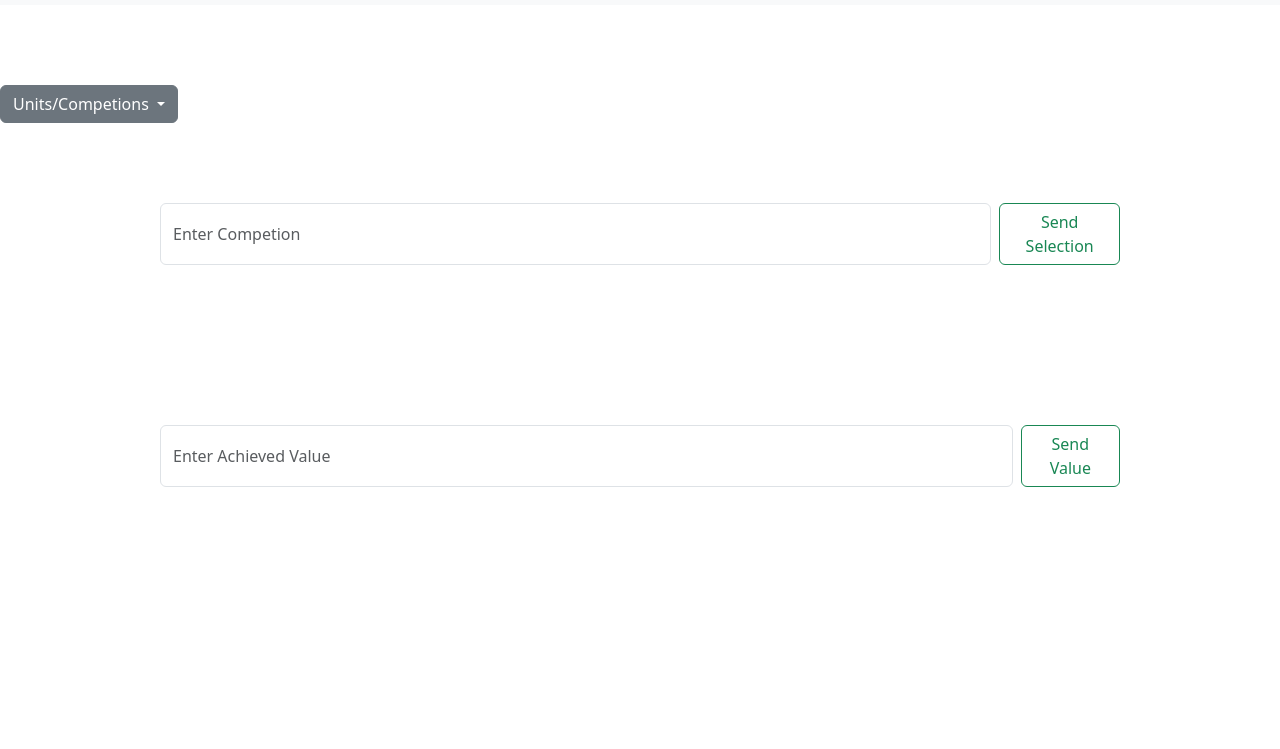
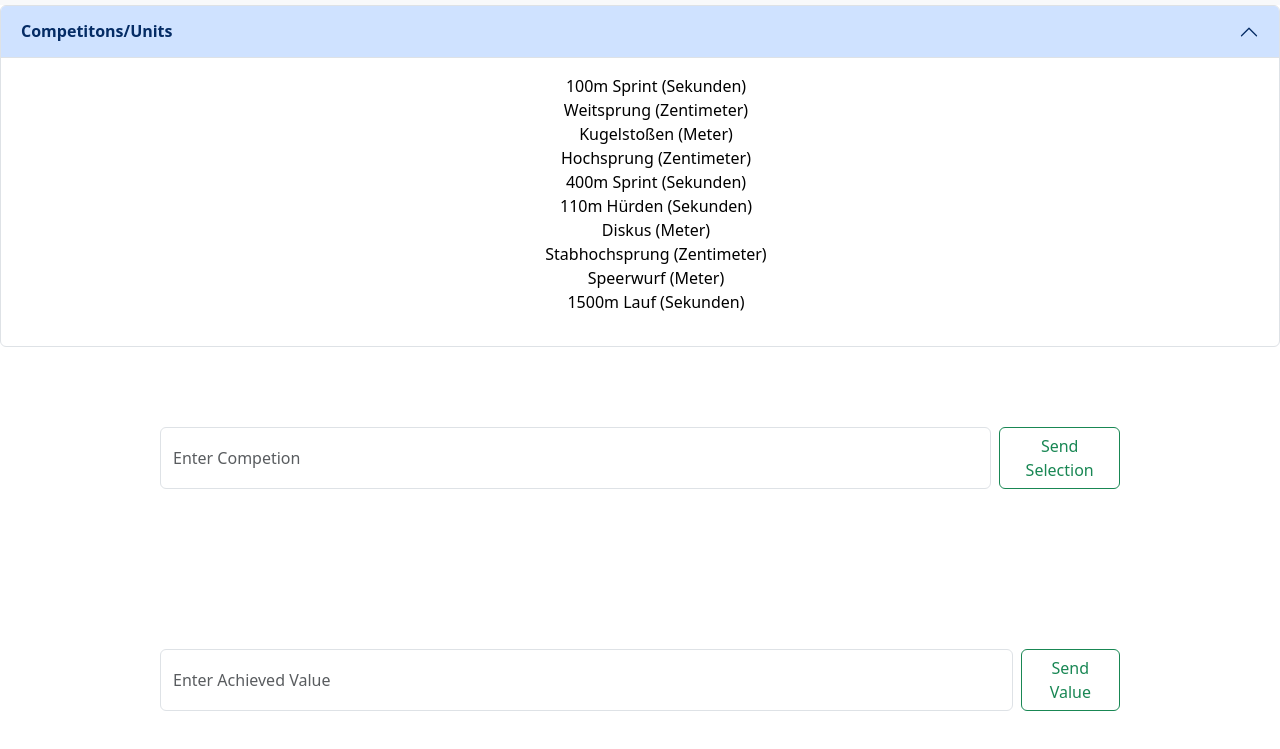
Before and after one commit to HenryLad/ZH_PEC, a plain HTML site: page index.html in a window 1280 px wide. Shown: the part 51-800 px from the top of the page. Drawn offline with nearby package versions, Linux system fonts and the light colour scheme.

Commit message:
update 2
Finshed the update for the index.html

```diff
--- a/index.html
+++ b/index.html
@@ -31,24 +31,32 @@
       </div>
     </div>
   </nav>
-  <div class="btn-group dropend, Units">
-    <button type="button" class="btn btn-secondary dropdown-toggle" data-bs-toggle="dropdown" aria-expanded="false">
-      Units/Competions
-    </button>
-    <ul class="dropdown-menu">
-      <li><a class="dropdown-item" onclick="selectAsHeaderInput(this); return false;" id="HeaderInput">100m Sprint (Sekunden)</a></li>
-      <li><a class="dropdown-item" onclick="selectAsHeaderInput(this); return false;" id="HeaderInput">Weitsprung (Zentimeter)</a></li>
-      <li><a class="dropdown-item" onclick="selectAsHeaderInput(this); return false;" id="HeaderInput">Kugelstoßen (Meter)</a></li>
-      <li><a class="dropdown-item" onclick="selectAsHeaderInput(this); return false;" id="HeaderInput">Hochsprung (Zentimeter)</a></li>
-      <li><a class="dropdown-item" onclick="selectAsHeaderInput(this); return false;" id="HeaderInput">400m Sprint (Sekunden)</a></li>
-      <li><a class="dropdown-item" onclick="selectAsHeaderInput(this); return false;" id="HeaderInput">110m Hürden (Sekunden)</a></li>
-      <li><a class="dropdown-item" onclick="selectAsHeaderInput(this); return false;" id="HeaderInput">Diskus (Meter)</a></li>
-      <li><a class="dropdown-item" onclick="selectAsHeaderInput(this); return false;" id="HeaderInput">Stabhochsprung (Zentimeter)</a></li>
-      <li><a class="dropdown-item" onclick="selectAsHeaderInput(this); return false;" id="HeaderInput">Speerwurf (Meter)</a></li>
-      <li><a class="dropdown-item" onclick="selectAsHeaderInput(this); return false;" id="HeaderInput">1500m Lauf (Sekunden)</a></li>
-    </ul>
-
-  </div>
+  <div class="sel">
+    <div class="accordion" id="accordionPanelsStayOpenExample">
+      <div class="accordion-item">
+        <h2 class="accordion-header">
+          <button class="accordion-button" type="button" data-bs-toggle="collapse" data-bs-target="#panelsStayOpen-collapseOne" aria-expanded="true" aria-controls="panelsStayOpen-collapseOne">
+            Competitons/Units
+          </button>
+        </h2>
+        <div id="panelsStayOpen-collapseOne" class="accordion-collapse collapse show">
+          <div class="accordion-body">
+            <ul>
+              <li><a onclick="selectAsHeaderInput(this); return false;" id="HeaderInput" href="#">100m Sprint (Sekunden)</a></li>
+              <li><a  onclick="selectAsHeaderInput(this); return false;" id="HeaderInput" href="#">Weitsprung (Zentimeter)</a></li>
+              <li><a  onclick="selectAsHeaderInput(this); return false;" id="HeaderInput" href="#">Kugelstoßen (Meter)</a></li>
+              <li><a  onclick="selectAsHeaderInput(this); return false;" id="HeaderInput" href="#">Hochsprung (Zentimeter)</a></li>
+              <li><a  onclick="selectAsHeaderInput(this); return false;" id="HeaderInput" href="#">400m Sprint (Sekunden)</a></li>
+              <li><a  onclick="selectAsHeaderInput(this); return false;" id="HeaderInput" href="#">110m Hürden (Sekunden)</a></li>
+              <li><a  onclick="selectAsHeaderInput(this); return false;" id="HeaderInput" href="#">Diskus (Meter)</a></li>
+              <li><a  onclick="selectAsHeaderInput(this); return false;" id="HeaderInput" href="#">Stabhochsprung (Zentimeter)</a></li>
+              <li><a  onclick="selectAsHeaderInput(this); return false;" id="HeaderInput" href="#">Speerwurf (Meter)</a></li>
+              <li><a  onclick="selectAsHeaderInput(this); return false;" id="HeaderInput" href="#">1500m Lauf (Sekunden)</a></li>
+            </ul>
+          </div>
+        </div>
+      </div>
+    </div>
   <div class="achivedval">
     <form class="d-flex" role="search" onsubmit="Header(); return false;">
       <input class="form-control me-2" type="text" placeholder="Enter Competion" aria-label="Search" id="Selection">
@@ -72,6 +80,7 @@
     </ul>
   </div>
 
+
   <script src="https://cdn.jsdelivr.net/npm/bootstrap@5.3.2/dist/js/bootstrap.bundle.min.js"
     integrity="sha384-C6RzsynM9kWDrMNeT87bh95OGNyZPhcTNXj1NW7RuBCsyN/o0jlpcV8Qyq46cDfL"
     crossorigin="anonymous"></script>
--- a/node.js
+++ b/node.js
@@ -17,6 +17,7 @@ function Header() {
    header.innerHTML = `
    <h1>${selcetion.value}</h1>
    `;
+
 }
 function selectAsHeaderInput(element) {
    var HeaderInput = document.getElementById("HeaderInput");
--- a/style.css
+++ b/style.css
@@ -31,5 +31,20 @@
    margin-bottom: 0rem  !important;
 }
 .Units{
-   margin-top: 5rem;
+   display: flex;
+   justify-content: center;
 }
+.sel{
+   text-align: center;
+}
+div.accordion-body ul li{
+   list-style-type: none;
+
+}
+div.accordion-body ul li a{
+   text-decoration: none;
+   color: #000;
+}
+.accordion-button{
+   font-weight: bold;
+}
```
